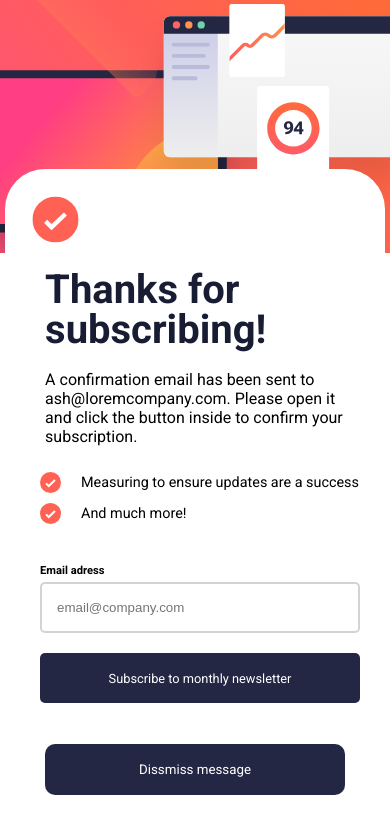
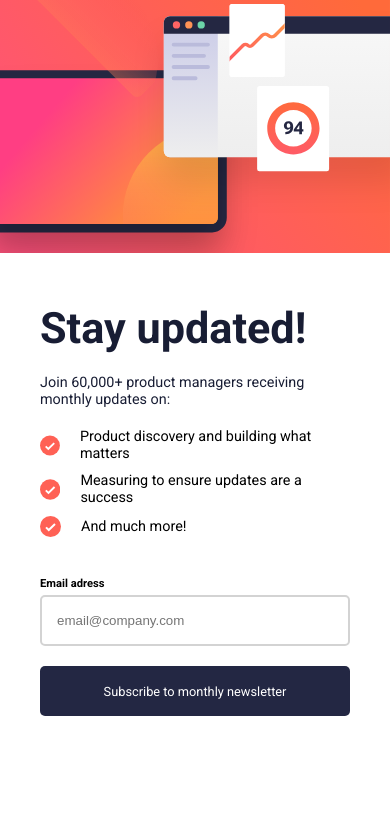
Before and after one commit to tiedej2000/FE_Newsletter, a plain HTML site: page index.html in a window 390 px wide. Drawn offline with Linux system fonts and the light colour scheme.

Commit message:
small fix

```diff
--- a/styles.css
+++ b/styles.css
@@ -174,6 +174,10 @@ body h1, p{
         padding: 0;
     }
 
+    .text-section{
+        width: 100%;
+    }
+
     .image-section{
         order: -1;
         width: 100%;
@@ -196,7 +200,7 @@ body h1, p{
 
     .card-success{
         margin-top: 20vh;
-        display: flex;
+        display: none;
         flex-direction: column;
         align-items: center;
         width: 45vh;
```
